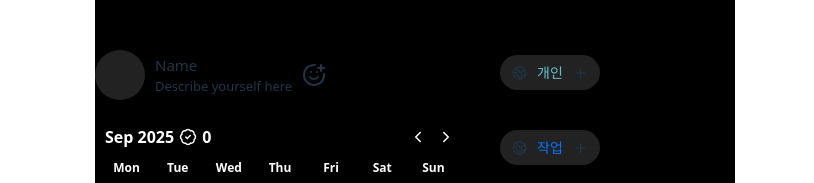
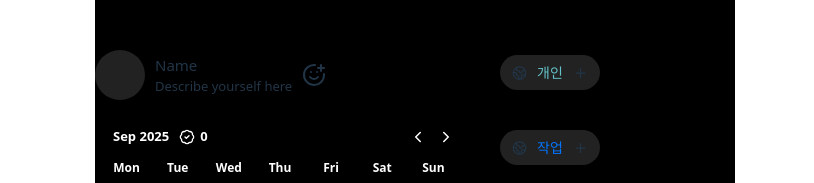
Before and after one commit to hyewon4052/todomate-clone, a React (Vite) app: page / in a window 1280 px wide. Shown: the top 183 px of the page, without its empty margins (225-1039 px from the left). Built offline with nearby package versions, Linux system fonts and the light colour scheme.

Commit message:
#7 useSetAtom, useAtomValue를 사용해서 재랜더링 하지 않도록 함

```diff
--- a/src/components/Calendar.tsx
+++ b/src/components/Calendar.tsx
@@ -2,7 +2,7 @@
 import { css } from "@emotion/react";
 import { ChevronLeft, ChevronRight, BadgeCheck, Check } from "lucide-react";
 import dayjs from "dayjs";
-import { useAtom } from "jotai";
+import { useAtom, useAtomValue } from "jotai";
 import TodoIcon from "./TodoIconSvg";
 import "dayjs/locale/ko";
 import { currentMonthAtom, selectedDateAtom } from "../jotai/calendar/atoms";
@@ -12,9 +12,9 @@ import { monthDoneAtom, todoListAtom } from "../jotai/todo/atoms";
 const Calendar = () => {
   const [currentMonth, setCurrentMonth] = useAtom(currentMonthAtom);
   const [selectedDate, setSelectedDate] = useAtom(selectedDateAtom);
-  const [monthDone] = useAtom(monthDoneAtom);
-  const [todoList] = useAtom(todoListAtom);
-  const [days] = useAtom(daysCalendarAtom);
+  const monthDone = useAtomValue(monthDoneAtom);
+  const todoList = useAtomValue(todoListAtom);
+  const days = useAtomValue(daysCalendarAtom);
 
   const handlePrevMonth = () => {
     setCurrentMonth(currentMonth.subtract(1, "month"));
@@ -29,10 +29,12 @@ const Calendar = () => {
   return (
     <div css={CalendarBox}>
       <div css={CalendarHeader}>
-        <div css={CountBox}>
+        <div css={CalendarDateBox}>
           <span>{currentMonth.format("MMM YYYY")}</span>
-          <BadgeCheck width="18px" />
-          <span>{monthDone}</span>
+          <div css={CountBox}>
+            <BadgeCheck width="16px" />
+            <span>{monthDone}</span>
+          </div>
         </div>
         <div css={CalendarBtnBox}>
           <ChevronLeft
@@ -128,10 +130,20 @@ const Calendar = () => {
   );
 };
 
+const CalendarDateBox = css`
+  margin-left: 8px;
+  display: flex;
+  flex-direction: row;
+  justify-content: center;
+  align-items: center;
+  gap: 10px;
+`;
+
 const TodoIconBox = css`
   position: relative;
   width: 21px;
   height: 21px;
+  cursor: pointer;
   span {
     position: absolute;
     display: flex;
@@ -162,6 +174,7 @@ const CalendarHeader = css`
   margin-bottom: 10px;
   span {
     font-weight: 700;
+    font-size: 13px;
   }
 `;
 
@@ -181,6 +194,7 @@ const DayHeader = css`
 `;
 
 const DayCell = css`
+  cursor: pointer;
   display: flex;
   flex-direction: column;
   align-items: center;
@@ -201,6 +215,9 @@ const CountBox = css`
   gap: 5px;
   justify-content: center;
   align-items: center;
+  span {
+    font-size: 13px;
+  }
 `;
 
 export default Calendar;
--- a/src/components/Todolist.tsx
+++ b/src/components/Todolist.tsx
@@ -1,7 +1,7 @@
 /** @jsxImportSource @emotion/react */
 import { css } from "@emotion/react";
-import { Ellipsis, Earth, Plus, Check, Divide } from "lucide-react";
-import { useAtom } from "jotai";
+import { Ellipsis, Earth, Plus, Check } from "lucide-react";
+import { useAtom, useSetAtom } from "jotai";
 import TodoIcon from "./TodoIconSvg";
 import ModalSheet from "./ModalSheet";
 import { selectedDateAtom } from "../jotai/calendar/atoms";
@@ -41,8 +41,8 @@ const TodoList = () => {
   const [selectedTodo, setSelectedTodo] = useAtom(selectedTodoAtom);
   const [openCategory, setOpenCategory] = useAtom(openCategoryAtom);
   const [openModal, setOpenModal] = useAtom(openModalAtom);
-  const [, setMonthDone] = useAtom(monthDoneAtom);
-  const inputBoxRef = useRef<HTMLInputElement | null>(null);
+  const setMonthDone = useSetAtom(monthDoneAtom);
+  const inputBoxRef = useRef<HTMLInputElement>(null);
 
   useEffect(() => {
     if (!selectedDate) return;
```
